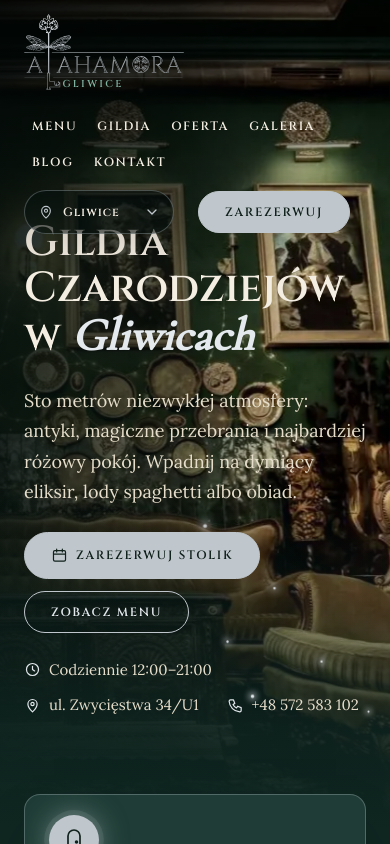
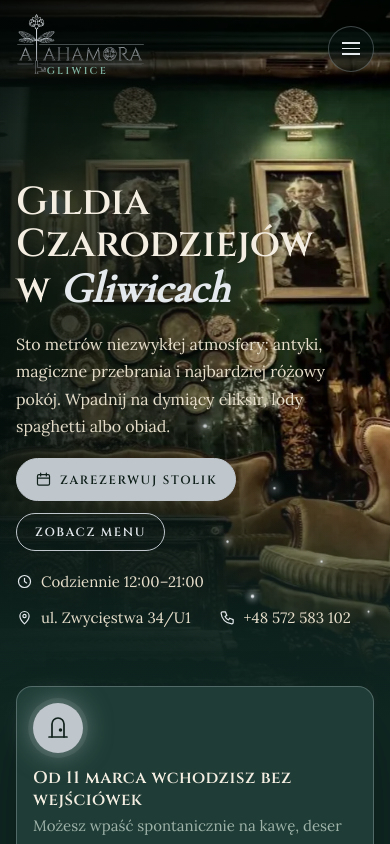
Before and after one commit to lukaszdzielo/alahamora, a Next.js app: page /gliwice/ in a window 390 px wide. Shown: the top 844 px of the page. Built offline with nearby package versions, Linux system fonts and the light colour scheme.

Commit message:
Mobile 320 px: brak poziomego przewijania, menu hamburger, latarnie nad tekstem; kołysanie proporców i ram na hover, błysk przycisków; nieaktywne linki w stopce

```diff
--- a/src/components/Footer.jsx
+++ b/src/components/Footer.jsx
@@ -44,8 +44,9 @@ export default function Footer() {
       <div className="wrap footer__bottom">
         <p className="footer__legal">
           <span>© {new Date().getFullYear()} Alahamora. Wszelkie prawa zastrzeżone.</span>
-          <a href="#">Polityka prywatności</a>
-          <a href="#">Regulamin</a>
+          {/* strony jeszcze nie istnieją – link nieaktywny (kursor „zakaz”) */}
+          <a aria-disabled="true" title="Wkrótce">Polityka prywatności</a>
+          <a aria-disabled="true" title="Wkrótce">Regulamin</a>
         </p>
         <p>
           Realizacja:{' '}
--- a/src/components/Header.jsx
+++ b/src/components/Header.jsx
@@ -1,6 +1,6 @@
 import Link from 'next/link';
 import Logo from './Logo';
-import CitySelect from './CitySelect';
+import HeaderMenu from './HeaderMenu';
 import { cities } from '@/data/cities';
 
 const cityOptions = Object.values(cities).map(({ slug, name }) => ({ slug, name }));
@@ -12,17 +12,7 @@ export default function Header({ city }) {
         <Link href={`/${city.slug}/`} className="header__logo" aria-label={`Alahamora ${city.name} – strona główna`}>
           <Logo sub={city.name} />
         </Link>
-        <nav aria-label="Menu główne" className="header__nav">
-          {city.nav.map((item) => (
-            <a key={item} href={`#${item.toLowerCase()}`}>
-              {item}
-            </a>
-          ))}
-        </nav>
-        <CitySelect current={city.slug} options={cityOptions} />
-        <a className="btn btn--solid" href={city.reserveUrl} target="_blank" rel="noopener">
-          Zarezerwuj
-        </a>
+        <HeaderMenu nav={city.nav} current={city.slug} cityOptions={cityOptions} reserveUrl={city.reserveUrl} />
       </div>
     </header>
   );
--- /dev/null
+++ b/src/components/HeaderMenu.jsx
@@ -0,0 +1,49 @@
+'use client';
+
+import { useEffect, useState } from 'react';
+import CitySelect from './CitySelect';
+
+// Menu w nagłówku. Na szerokich ekranach wszystko w jednej linii,
+// na telefonie (CSS: max-width 960px) chowa się pod przyciskiem „hamburger”.
+export default function HeaderMenu({ nav, current, cityOptions, reserveUrl }) {
+  const [open, setOpen] = useState(false);
+
+  // zamknij menu klawiszem Escape
+  useEffect(() => {
+    if (!open) return;
+    const onKey = (event) => event.key === 'Escape' && setOpen(false);
+    window.addEventListener('keydown', onKey);
+    return () => window.removeEventListener('keydown', onKey);
+  }, [open]);
+
+  return (
+    <>
+      <button
+        type="button"
+        className="header__burger"
+        aria-expanded={open}
+        aria-controls="header-menu"
+        aria-label={open ? 'Zamknij menu' : 'Otwórz menu'}
+        onClick={() => setOpen((value) => !value)}
+      >
+        <span />
+        <span />
+        <span />
+      </button>
+
+      <div id="header-menu" className="header__menu" data-open={open || undefined}>
+        <nav aria-label="Menu główne" className="header__nav">
+          {nav.map((item) => (
+            <a key={item} href={`#${item.toLowerCase()}`} onClick={() => setOpen(false)}>
+              {item}
+            </a>
+          ))}
+        </nav>
+        <CitySelect current={current} options={cityOptions} />
+        <a className="btn btn--solid" href={reserveUrl} target="_blank" rel="noopener">
+          Zarezerwuj
+        </a>
+      </div>
+    </>
+  );
+}
--- a/src/hooks/useWandCursor.js
+++ b/src/hooks/useWandCursor.js
@@ -27,7 +27,9 @@ export default function useWandCursor() {
     const onMove = (event) => {
       x = event.clientX;
       y = event.clientY;
-      wand.dataset.visible = 'true';
+      // nad nieaktywnym linkiem chowamy różdżkę i zostawiamy systemowy kursor „zakaz”
+      const blocked = event.target instanceof Element && event.target.closest('[aria-disabled="true"]');
+      wand.dataset.visible = blocked ? 'false' : 'true';
       if (!frame) frame = requestAnimationFrame(render);
     };
 
--- a/src/styles/globals.css
+++ b/src/styles/globals.css
@@ -84,6 +84,7 @@ body {
 
 .page {
   min-height: 100vh;
+  overflow-x: clip; /* nic (poświaty latarni, karuzele) nie poszerza strony */
   background: var(--bg);
   color: var(--ink);
 }
@@ -104,6 +105,8 @@ a { color: inherit; }
 
 /* ---------- Przyciski ---------- */
 .btn {
+  position: relative;
+  overflow: hidden;
   display: inline-flex;
   align-items: center;
   gap: 8px;
@@ -115,13 +118,27 @@ a { color: inherit; }
   text-transform: uppercase;
   text-decoration: none;
   color: var(--accent-light);
-  transition: background .3s, color .3s;
+  transition: background .3s, color .3s, box-shadow .3s;
 
   &:hover,
   &:focus-visible {
     background: var(--accent-light);
     color: var(--accent-ink);
-  }
+    box-shadow: 0 0 24px rgb(var(--line-rgb, 216 205 180) / .35);
+  }
+
+  /* przelatujący błysk przy najechaniu */
+  &::before {
+    content: '';
+    position: absolute;
+    inset: 0 auto 0 -60%;
+    width: 40%;
+    background: linear-gradient(100deg, transparent, rgb(255 255 255 / .5), transparent);
+    transform: skewX(-20deg);
+    pointer-events: none;
+  }
+
+  &:hover::before { left: 130%; transition: left .7s ease; }
 
   &.btn--solid {
     background: var(--accent);
@@ -179,11 +196,18 @@ a { color: inherit; }
     gap: 12px 24px;
   }
 
+  & .header__menu {
+    display: flex;
+    flex-wrap: wrap;
+    align-items: center;
+    gap: 12px 24px;
+    margin-left: auto;
+  }
+
   & .header__nav {
     display: flex;
     flex-wrap: wrap;
     gap: 4px;
-    margin-left: auto;
 
     & a {
       padding: 10px 8px;
@@ -194,6 +218,73 @@ a { color: inherit; }
 
       &:hover { color: var(--accent-light); }
     }
+  }
+
+  & .header__burger {
+    display: none;
+    margin-left: auto;
+    width: 46px;
+    height: 46px;
+    padding: 0;
+    border: 1px solid var(--line);
+    border-radius: 50%;
+    background: rgb(var(--dark-rgb) / .55);
+    cursor: pointer;
+
+    & span {
+      display: block;
+      width: 18px;
+      height: 1.5px;
+      margin: 4px auto;
+      background: var(--accent-light);
+      transition: transform .3s, opacity .3s;
+    }
+
+    &[aria-expanded='true'] {
+      & span:nth-child(1) { transform: translateY(5.5px) rotate(45deg); }
+      & span:nth-child(2) { opacity: 0; }
+      & span:nth-child(3) { transform: translateY(-5.5px) rotate(-45deg); }
+    }
+  }
+
+  @media (max-width: 960px) {
+    & .header__inner { flex-wrap: nowrap; }
+
+    & .header__burger { display: block; }
+
+    & .header__menu {
+      position: absolute;
+      inset: 100% 12px auto;
+      margin-top: -28px;
+      flex-direction: column;
+      align-items: stretch;
+      gap: 16px;
+      padding: 20px;
+      border: 1px solid var(--line);
+      border-radius: 16px;
+      background: color-mix(in srgb, var(--surface) 94%, transparent);
+      backdrop-filter: blur(8px);
+      box-shadow: 0 30px 60px -20px rgb(0 0 0 / .8);
+      visibility: hidden;
+      opacity: 0;
+      translate: 0 -8px;
+      transition: opacity .25s, translate .25s, visibility .25s;
+
+      &[data-open] {
+        visibility: visible;
+        opacity: 1;
+        translate: 0 0;
+      }
+    }
+
+    & .header__nav {
+      flex-direction: column;
+
+      & a { padding: 12px 4px; border-bottom: 1px solid var(--line); }
+    }
+
+    & .city-select select { width: 100%; }
+    & .btn { justify-content: center; }
   }
 }
 
@@ -919,7 +1010,6 @@ a { color: inherit; }
   padding-top: 22px;
   text-decoration: none;
   color: var(--ink);
-  transition: transform .5s ease;
 
   /* drążek z gałkami */
   & .banner__rod {
@@ -1074,15 +1164,54 @@ a { color: inherit; }
     bottom: -54px;
     width: 26px;
     height: 60px;
-    translate: -50% 0;
+    transform: translateX(-50%);
     overflow: visible;
   }
 
-  &:hover {
-    transform: translateY(-6px) rotate(-.6deg);
-
-    & .banner__body { filter: drop-shadow(0 34px 30px rgb(0 0 0 / .7)) drop-shadow(0 0 16px rgb(var(--line-rgb) / .28)); }
-  }
+  /* hover: proporzec kołysze się na drążku jak tkanina, frędzel dobija z opóźnieniem */
+  & .banner__body,
+  & .banner__tassel { transform-origin: 50% 0; }
+  & .banner__tassel { transform-origin: 50% 0; }
+
+  & .banner__icon,
+  & .banner__outline { transition: box-shadow .5s ease, color .5s ease, stroke .5s ease; }
+
+  &:hover,
+  &:focus-visible {
+    & .banner__body {
+      animation: banner-sway 1.6s cubic-bezier(.3, .6, .3, 1) both;
+      filter: drop-shadow(0 34px 30px rgb(0 0 0 / .7)) drop-shadow(0 0 18px rgb(var(--line-rgb) / .3));
+    }
+
+    & .banner__tassel { animation: tassel-swing 1.8s cubic-bezier(.3, .6, .3, 1) .08s both; }
+
+    & .banner__icon {
+      color: #fff;
+      box-shadow: inset 0 0 0 2px var(--accent-light), inset 0 0 0 6px rgb(0 0 0 / .35), inset 0 0 0 7px rgb(var(--line-rgb) / .7), 0 0 26px rgb(var(--line-rgb) / .45);
+    }
+
+    & .banner__outline { stroke: rgb(var(--line-rgb) / .7); }
+  }
+
+  &:focus-visible { outline: none; }
+}
+
+@keyframes banner-sway {
+  0% { transform: rotate(0) scaleY(1); }
+  18% { transform: rotate(1.6deg) scaleY(1.012); }
+  38% { transform: rotate(-1.1deg) scaleY(1.008); }
+  58% { transform: rotate(.6deg) scaleY(1.01); }
+  78% { transform: rotate(-.25deg) scaleY(1.01); }
+  100% { transform: rotate(0) scaleY(1.01); }
+}
+
+@keyframes tassel-swing {
+  0% { transform: translateX(-50%) rotate(0); }
+  20% { transform: translateX(-50%) rotate(-9deg); }
+  42% { transform: translateX(-50%) rotate(6deg); }
+  64% { transform: translateX(-50%) rotate(-3deg); }
+  84% { transform: translateX(-50%) rotate(1deg); }
+  100% { transform: translateX(-50%) rotate(0); }
 }
 
 [data-city='katowice'] .banner { --banner: #1F2A55; }
@@ -1232,6 +1361,23 @@ a { color: inherit; }
 
 .gframe-cell:hover .gframe__picture img { scale: 1.05; }
 
+/* hover: obraz lekko kołysze się na gwoździu (punkt zawieszenia nad ramą) */
+.gframe-cell:hover > .gframe,
+.gframe-cta:hover > .gframe,
+.gframe-cta:focus-visible > .gframe {
+  transform-origin: 50% -24px;
+  animation: frame-swing 1.6s cubic-bezier(.3, .6, .3, 1) both;
+}
+
+@keyframes frame-swing {
+  0% { rotate: 0deg; }
+  18% { rotate: 1.4deg; }
+  40% { rotate: -.9deg; }
+  62% { rotate: .45deg; }
+  82% { rotate: -.15deg; }
+  100% { rotate: 0deg; }
+}
+
 .gframe__plate {
   position: absolute;
   left: 50%;
@@ -1269,6 +1415,31 @@ a { color: inherit; }
       color: var(--ink);
     }
   }
+
+  & .gframe-cta__inner svg { transition: rotate .8s cubic-bezier(.3, .6, .3, 1), scale .8s, filter .8s; }
+
+  & .gframe-cta__inner {
+    transition: background .6s ease;
+  }
+
+  &:hover,
+  &:focus-visible {
+    outline: none;
+
+    & .gframe-cta__inner {
+      background: radial-gradient(circle at 50% 40%, rgb(var(--line-rgb) / .45), transparent 72%), var(--bg);
+
+      & > svg {
+        rotate: 180deg;
+        scale: 1.25;
+        filter: drop-shadow(0 0 10px var(--accent-light));
+      }
+    }
+
+    & .gframe-cta__enter svg { translate: 4px 0; }
+  }
+
+  & .gframe-cta__enter svg { transition: translate .4s ease; }
 
   & .gframe-cta__enter {
     display: inline-flex;
@@ -1581,10 +1752,6 @@ a { color: inherit; }
   }
 }
 
-@media (max-width: 640px) {
-  .section-head--lamp { padding-left: 84px; }
-  .hang.hang--side { scale: .75; transform-origin: 0 0; }
-}
 
 @media (prefers-reduced-motion: reduce) {
   .hang .hang__glass,
@@ -1806,6 +1973,15 @@ a { color: inherit; }
 .has-wand,
 .has-wand * { cursor: none !important; }
 
+/* nieaktywne linki (np. strony, których jeszcze nie ma) */
+a[aria-disabled='true'] {
+  cursor: not-allowed;
+  opacity: .6;
+  text-decoration: underline dotted;
+}
+
+.has-wand a[aria-disabled='true'] { cursor: not-allowed !important; }
+
 .wand {
   position: fixed;
   inset: 0 auto auto 0;
@@ -1911,3 +2087,68 @@ html[data-entering] .notice-wrap {
 @keyframes rise-in {
   from { opacity: 0; translate: 0 18px; }
 }
+
+
+/* ---------- Telefony ---------- */
+@media (max-width: 640px) {
+  :root { --hero-h: 720px; }
+
+  .wrap { width: min(var(--content-max), 100% - 32px); }
+
+  .hero {
+    & .hero__content { padding-block: 130px 90px; gap: 18px; }
+    & h1 { font-size: clamp(34px, 10vw, 44px); }
+    & .hero__lead { font-size: 16px; }
+    & .hero__actions .btn { padding: 12px 18px; }
+  }
+
+  .logo .logo__mark { width: 128px; }
+
+  .notice { padding: 16px; }
+
+  .section-head h2 { font-size: clamp(28px, 8.5vw, 36px); }
+
+  /* latarnia nad tekstem zamiast obok */
+  .section-head--lamp {
+    padding-left: 0;
+    max-width: none;
+  }
+
+  .hang.hang--side {
+    position: relative;
+    top: auto;
+    left: auto;
+    width: 76px;
+    height: 150px;
+    margin: -40px 0 -8px;
+    scale: none;
+
+    & .hang__chain { height: 44px; }
+    & .hang__lamp { top: 40px; width: 76px; height: 108px; }
+    & .hang__halo { top: 88px; width: 300px; height: 300px; }
+    & .hang__pool { display: none; }
+  }
+
+  .lamp-center { margin-top: -20px; }
+
+  .menu .menu__list h3 { font-size: 26px; }
+  .menu .menu__thumb { width: 72px; height: 72px; }
+  .menu .menu__grid { gap: 40px; }
+
+  .pmap .pmap__card {
+    left: 10%;
+    bottom: 9%;
+    padding: 10px 12px;
+    gap: 8px;
+
+    & strong { font-size: 13px; }
+    & .btn { padding: 10px 14px; font-size: 10px; }
+  }
+
+  .contact .contact__grid { gap: 40px; }
+}
+
+@media (max-width: 400px) {
+  .features .features__head { gap: 18px; }
+  .round-btn { width: 46px; height: 46px; }
+}
```
